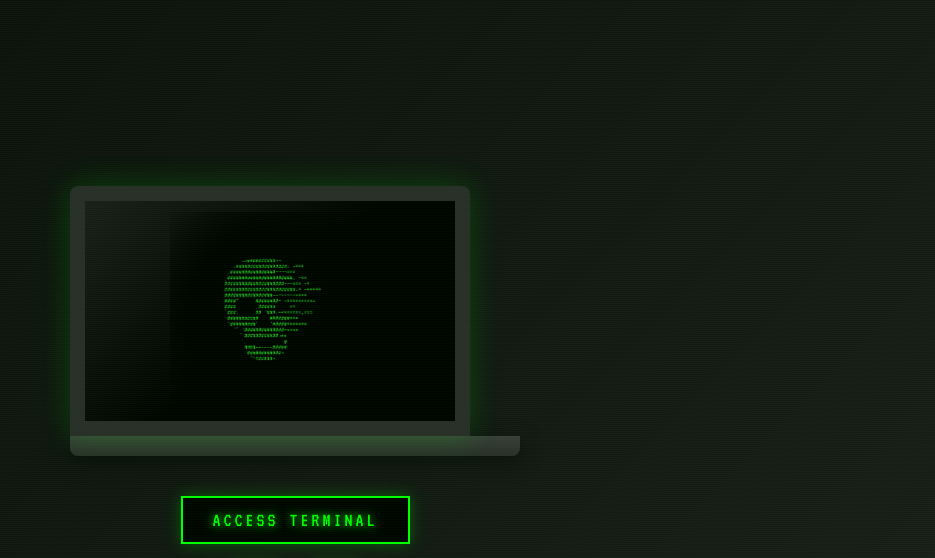
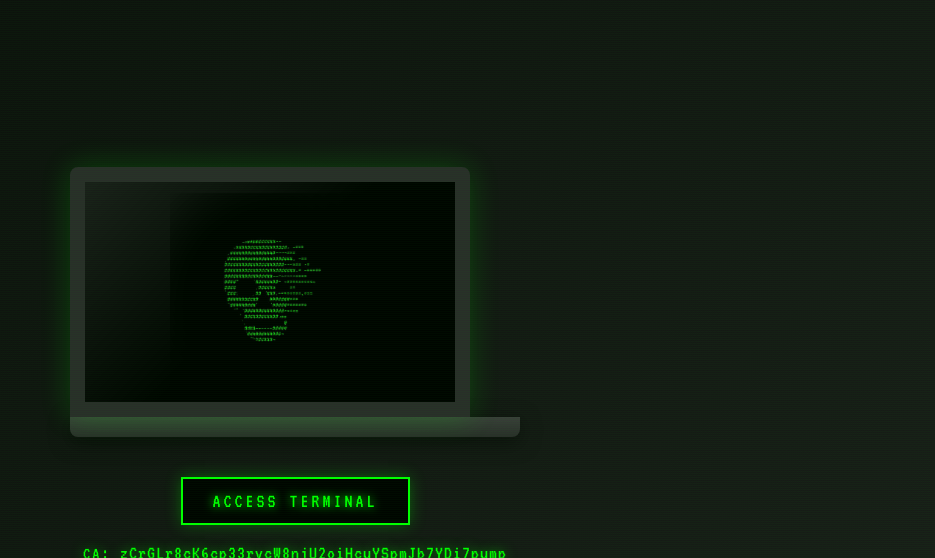
Before and after one commit to lukax911/darknet, a plain HTML site: page frontend/index.html in a window 1280 px wide. Shown: the top 558 px of the page, without its empty margins (345-1280 px from the left). Drawn offline with Linux system fonts and the light colour scheme.

Commit message:
Add files via upload

```diff
--- a/frontend/index.html
+++ b/frontend/index.html
@@ -20,6 +20,7 @@
                 <div class="laptop-base"></div>
             </div>
             <button id="access-btn" class="access-button">ACCESS TERMINAL</button>
+            <p class="ca-code">CA: <span class="ca-value">zCrGLr8cK6cp33rycW8njU2oiHcuYSpmJb7YDi7pump</span></p>
             <div class="social-buttons-landing">
                 <a href="#" class="social-icon-btn" id="x-btn-landing" data-link="">
                     <svg viewBox="0 0 24 24" class="social-icon x-icon">
--- a/frontend/script.js
+++ b/frontend/script.js
@@ -1,7 +1,7 @@
 // External links used across the UI (update these when real URLs are ready)
 const SOCIAL_URLS = {
-    x: 'https://www.google.com',
-    dex: 'https://www.google.com'
+    x: 'https://x.com/watchghostnet',
+    dex: 'https://pump.fun/coin/zCrGLr8cK6cp33rycW8njU2oiHcuYSpmJb7YDi7pump'
 };
 
 // Basic Solana address validation (Base58, 32-44 chars)
--- a/frontend/styles.css
+++ b/frontend/styles.css
@@ -166,6 +166,20 @@ body::after {
 .access-button:active {
     background: rgba(0, 255, 0, 0.2);
     transform: scale(0.98);
+}
+
+.ca-code {
+    margin-top: 18px;
+    font-family: 'VT323', monospace;
+    font-size: 18px;
+    color: #00ff00;
+    letter-spacing: 2px;
+    text-shadow: 0 0 12px rgba(0, 255, 0, 0.6);
+}
+
+.ca-code .ca-value {
+    font-size: 20px;
+    letter-spacing: 1px;
 }
 
 /* Laptop ASCII Art Image */
```
